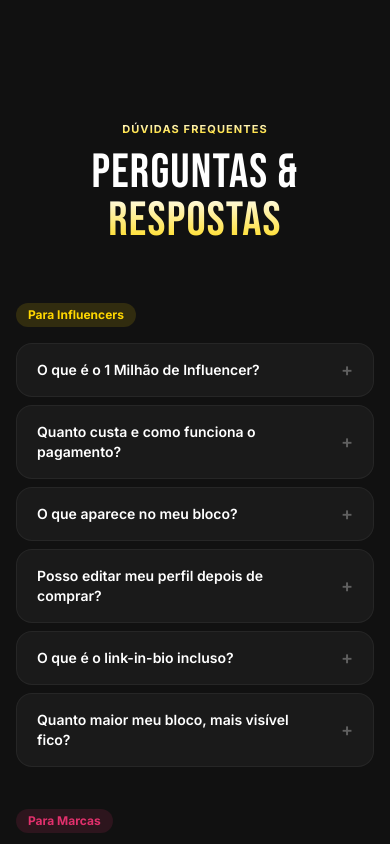
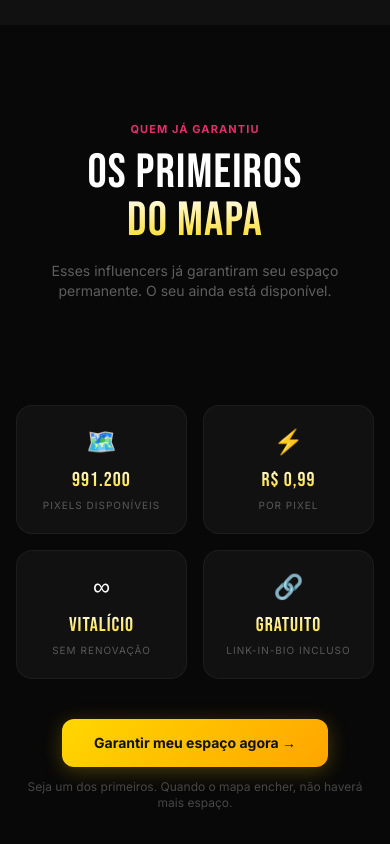
Before and after one commit to salvadorfelipee6-debug/1milhao, a Next.js app: page / in a window 390 px wide. Shown: the part 5420-6264 px from the top of the page. Built offline with nearby package versions, Linux system fonts and the light colour scheme; no server answers; the database is empty.

Commit message:
feat: seção early adopters + prova social

```diff
--- a/src/app/page.tsx
+++ b/src/app/page.tsx
@@ -3,11 +3,12 @@ import { Suspense } from 'react'
 import { getActiveBlocksForGrid, getGridStats } from '@/lib/db/blocks'
 import { HeroSection }       from '@/components/grid/HeroSection'
 import { PixelGrid }         from '@/components/grid/PixelGrid'
-import { HowItWorksSection } from '@/components/grid/HowItWorksSection'
-import { PricingSection }    from '@/components/grid/PricingSection'
-import { RankingSection }    from '@/components/grid/RankingSection'
-import { FAQSection }        from '@/components/grid/FAQSection'
-import { FooterCTA }         from '@/components/grid/FooterCTA'
+import { HowItWorksSection }  from '@/components/grid/HowItWorksSection'
+import { PricingSection }     from '@/components/grid/PricingSection'
+import { RankingSection }     from '@/components/grid/RankingSection'
+import { SocialProofSection } from '@/components/grid/SocialProofSection'
+import { FAQSection }         from '@/components/grid/FAQSection'
+import { FooterCTA }          from '@/components/grid/FooterCTA'
 import { GridSkeleton }      from '@/components/grid/GridSkeleton'
 import { TickerBanner }      from '@/components/ui/TickerBanner'
 
@@ -51,6 +52,7 @@ export default async function HomePage({ searchParams }: PageProps) {
       <HowItWorksSection />
       <PricingSection />
       <RankingSection />
+      <SocialProofSection />
       <FAQSection />
       <FooterCTA />
     </main>
--- /dev/null
+++ b/src/components/grid/SocialProofSection.tsx
@@ -0,0 +1 @@
+export { SocialProofSection } from './sections'
--- a/src/components/grid/sections.tsx
+++ b/src/components/grid/sections.tsx
@@ -278,6 +278,135 @@ export async function RankingSection() {
   )
 }
 
+// ─── Prova Social ─────────────────────────────────────────
+export async function SocialProofSection() {
+  const top = await getTopBlocks(6)
+
+  return (
+    <section className="relative overflow-hidden px-4 py-24">
+      <div className="pointer-events-none absolute inset-0">
+        <div className="absolute left-1/2 top-1/2 h-[400px] w-[600px] -translate-x-1/2 -translate-y-1/2 rounded-full bg-pink/4 blur-[120px]" />
+      </div>
+
+      <div className="relative mx-auto max-w-5xl">
+        <div className="mb-14 text-center">
+          <p className="mb-3 text-[11px] font-bold uppercase tracking-widest text-pink">
+            Quem já garantiu
+          </p>
+          <h2 className="font-display text-5xl tracking-wide text-white md:text-6xl">
+            OS PRIMEIROS<br />
+            <span className="text-gold">DO MAPA</span>
+          </h2>
+          <p className="mt-4 text-sm text-white/35">
+            Esses influencers já garantiram seu espaço permanente. O seu ainda está disponível.
+          </p>
+        </div>
+
+        {/* Cards dos early adopters */}
+        <div className="grid gap-4 sm:grid-cols-2 lg:grid-cols-3">
+          {top.map((b) => {
+            const initials   = (b.displayName || b.instagramHandle).slice(0, 2).toUpperCase()
+            const color      = b.colorHex || '#E1306C'
+            const nicheLabel = NICHE_LABELS[b.niche as keyof typeof NICHE_LABELS] ?? b.niche
+
+            return (
+              <Link
+                key={b.id}
+                href={`/influencer/${b.instagramHandle}`}
+                className="group relative overflow-hidden rounded-2xl border border-white/5 bg-dark-2 p-5 transition-all hover:-translate-y-1 hover:border-white/10"
+              >
+                {/* Badge early adopter */}
+                <div className="absolute right-3 top-3 rounded-full bg-gold/15 px-2 py-0.5 text-[9px] font-bold text-gold">
+                  Early adopter
+                </div>
+
+                {/* Header */}
+                <div className="mb-4 flex items-center gap-3">
+                  <div
+                    className="flex h-12 w-12 shrink-0 items-center justify-center overflow-hidden rounded-xl text-sm font-bold text-white"
+                    style={{ background: color }}
+                  >
+                    {b.avatarUrl
+                      ? <img src={b.avatarUrl} alt="" className="h-full w-full object-cover" />
+                      : initials}
+                  </div>
+                  <div className="min-w-0">
+                    <p className="truncate text-sm font-bold text-white">@{b.instagramHandle}</p>
+                    <p className="text-xs" style={{ color: color + 'bb' }}>{nicheLabel}</p>
+                  </div>
+                </div>
+
+                {/* Bio */}
+                {b.bio && (
+                  <p className="mb-4 text-xs leading-relaxed text-white/45 line-clamp-2">
+                    "{b.bio}"
+                  </p>
+                )}
+
+                {/* Stats */}
+                <div className="flex gap-3 border-t border-white/5 pt-3">
+                  {b.followers && (
+                    <div>
+                      <p className="text-sm font-bold text-gold">{b.followers}</p>
+                      <p className="text-[9px] uppercase tracking-wide text-white/25">seguidores</p>
+                    </div>
+                  )}
+                  <div>
+                    <p className="text-sm font-bold text-gold">{b.pixelCount.toLocaleString('pt-BR')}</p>
+                    <p className="text-[9px] uppercase tracking-wide text-white/25">pixels</p>
+                  </div>
+                  <div>
+                    <p className="text-sm font-bold text-white/60">{b.pixelWidth}×{b.pixelHeight}</p>
+                    <p className="text-[9px] uppercase tracking-wide text-white/25">tamanho</p>
+                  </div>
+                  {b.city && (
+                    <div className="ml-auto text-right">
+                      <p className="text-xs text-white/30">📍 {b.city}</p>
+                    </div>
+                  )}
+                </div>
+
+                {/* Hover: ver perfil */}
+                <div className="absolute inset-x-0 bottom-0 flex items-center justify-center rounded-b-2xl bg-gradient-to-t from-dark-2 py-2 opacity-0 transition-opacity group-hover:opacity-100">
+                  <span className="text-xs font-semibold text-gold">Ver perfil completo →</span>
+                </div>
+              </Link>
+            )
+          })}
+        </div>
+
+        {/* Counters de prova social */}
+        <div className="mt-12 grid grid-cols-2 gap-4 sm:grid-cols-4">
+          {[
+            { icon: '🗺️', n: '991.200',  l: 'pixels disponíveis' },
+            { icon: '⚡', n: 'R$ 0,99',  l: 'por pixel' },
+            { icon: '∞',  n: 'vitalício', l: 'sem renovação' },
+            { icon: '🔗', n: 'gratuito',  l: 'link-in-bio incluso' },
+          ].map(s => (
+            <div
+              key={s.l}
+              className="rounded-2xl border border-white/5 bg-dark-2 p-5 text-center"
+            >
+              <div className="mb-2 text-2xl">{s.icon}</div>
+              <p className="font-display text-xl text-gold">{s.n}</p>
+              <p className="mt-1 text-[10px] uppercase tracking-widest text-white/30">{s.l}</p>
+            </div>
+          ))}
+        </div>
+
+        <div className="mt-10 text-center">
+          <Link href="/comprar" className="btn-gold px-8 py-3.5 text-sm">
+            Garantir meu espaço agora →
+          </Link>
+          <p className="mt-3 text-xs text-white/25">
+            Seja um dos primeiros. Quando o mapa encher, não haverá mais espaço.
+          </p>
+        </div>
+      </div>
+    </section>
+  )
+}
+
 // ─── FAQ ──────────────────────────────────────────────────
 export function FAQSection() {
   const faqs = [
```
